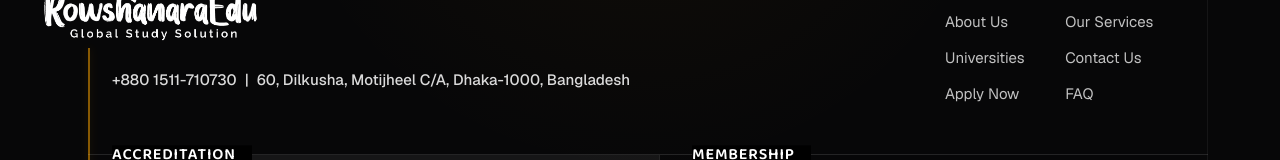
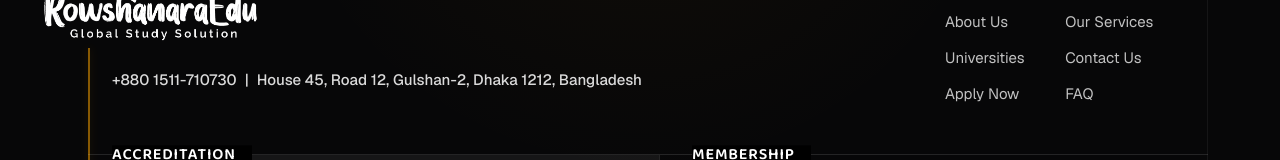
Before and after one commit to princeshiamofficial/Rowshanara-Edu, a Next.js app: page / in a window 1280 px wide. Shown: the part 3157-3317 px from the top of the page. Built offline with nearby package versions, Linux system fonts and the light colour scheme; no server answers; the database is empty.

Commit message:
chore: update footer contact address to Gulshan-2

```diff
--- a/src/components/Footer.tsx
+++ b/src/components/Footer.tsx
@@ -142,7 +142,7 @@ const Footer = () => {
                 <div className="footer-address-text" style={{ fontSize: '0.9375rem', fontWeight: 500, color: '#fff' }}>
                   <span>+880 1511-710730</span>
                   <span className="footer-pipe" style={{ margin: '0 0.5rem' }}>|</span>
-                  <span className="footer-address-span">60, Dilkusha, Motijheel C/A, Dhaka-1000, Bangladesh</span>
+                  <span className="footer-address-span">House 45, Road 12, Gulshan-2, Dhaka 1212, Bangladesh</span>
                 </div>
               </div>
 
```
